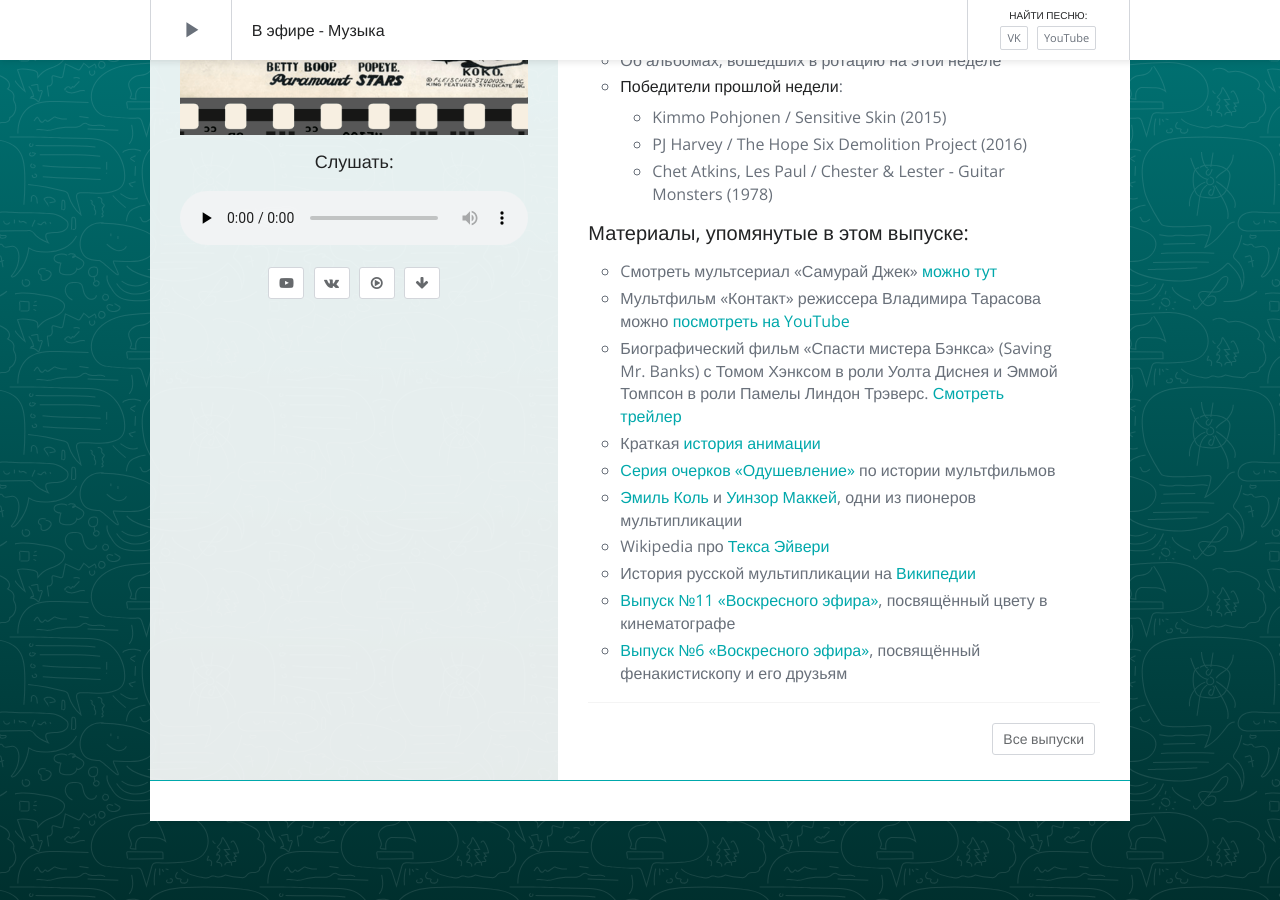
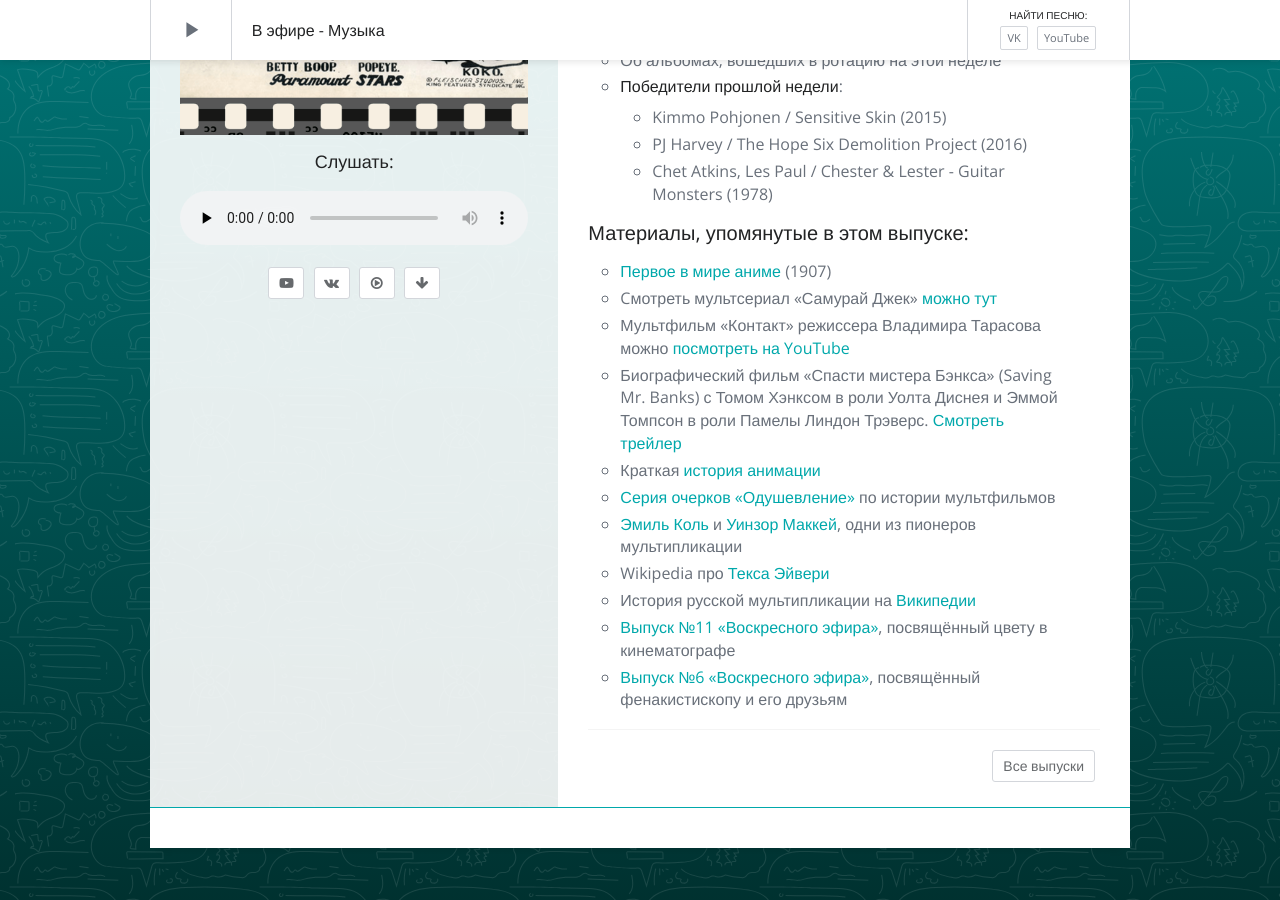
Before and after one commit to tretten/site-moonant, a Jekyll site: the page built from _posts/sunday-live/2016-05-01-012.md, in a window 1280 px wide and 900 px high, scrolled down 684 px. Built offline with Jekyll 4.4.1, drawn with Linux system fonts in a browser that asks for light colours; nearby versions of some CDN libraries; a script that is not in the unit is left out; comment, search, counter and statistics services are not loaded.

Commit message:
ep 12 new link in shownotes

```diff
--- a/_posts/sunday-live/2016-05-01-012.md
+++ b/_posts/sunday-live/2016-05-01-012.md
@@ -33,6 +33,7 @@
 	- Chet Atkins, Les Paul / Chester & Lester - Guitar Monsters (1978)
 
 #### Материалы, упомянутые в этом выпуске:
+- [Первое в мире аниме](https://www.youtube.com/watch?v=dU7a8a7ZKoE) (1907)
 - Cмотреть мультсериал «Самурай Джек» [можно тут](http://www.toonova.com/samurai-jack)
 - Мультфильм «Контакт» режиссера Владимира Тарасова можно [посмотреть на YouTube](https://www.youtube.com/watch?v=0l1NXtGVmlQ)
 - Биографический фильм «Спасти мистера Бэнкса» (Saving Mr. Banks) с Томом Хэнксом в роли Уолта Диснея и Эммой Томпсон в роли Памелы Линдон Трэверс. [Смотреть трейлер](https://www.youtube.com/watch?v=a5kYmrjongg)
```
